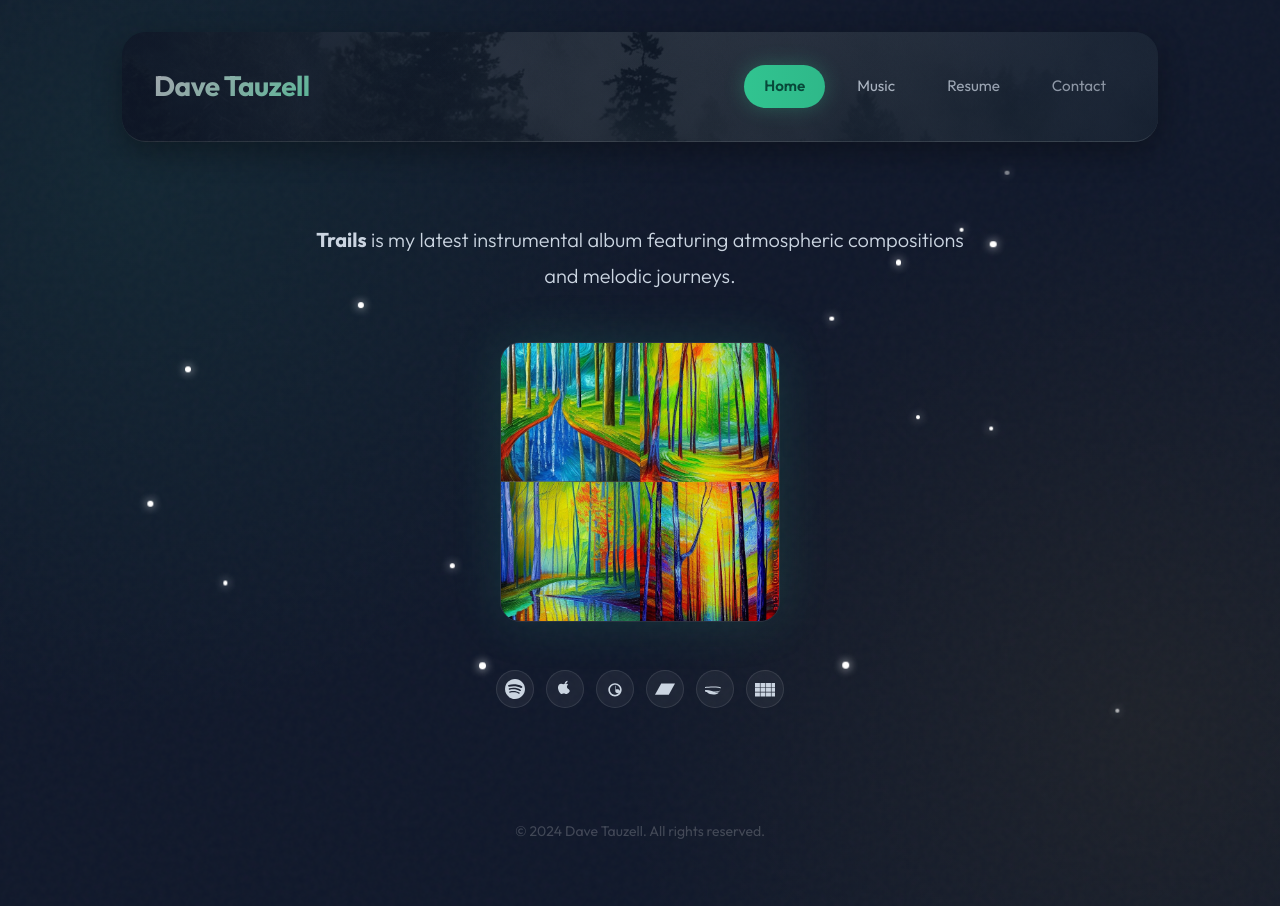
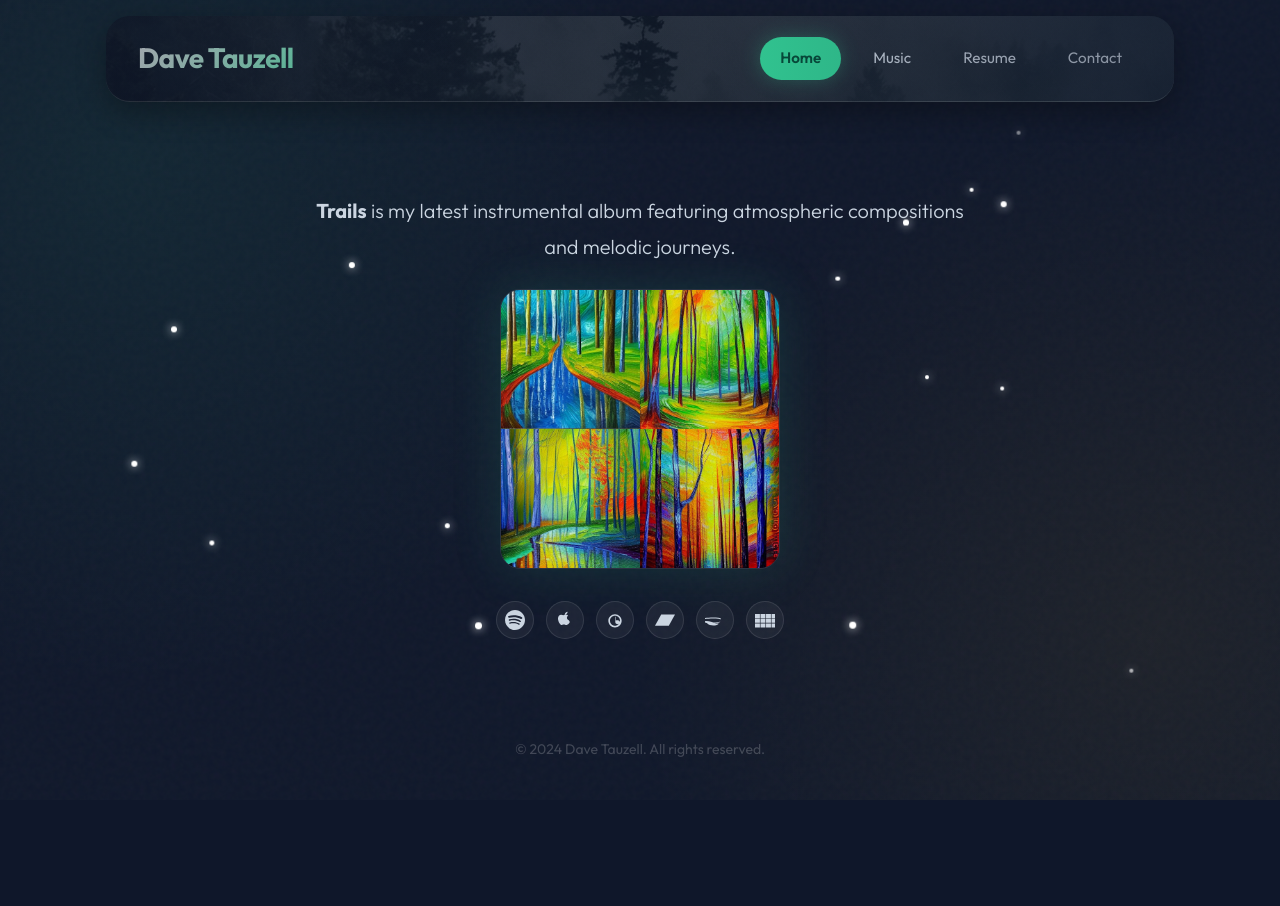
Before and after one commit to dtauzell/dtauzell.github.io, an Astro site: page / in a window 1280 px wide. After the commit the page ends 800 px from the top, so only its background shows below. Built offline with nearby package versions, Linux system fonts and the light colour scheme; Astro itself is replaced by a stand-in of ours.

Commit message:
Less vertical spacing

```diff
--- a/src/styles/modern.css
+++ b/src/styles/modern.css
@@ -46,7 +46,7 @@ body {
 .cover-container {
   max-width: 1100px;
   margin: 0 auto;
-  padding: 2rem;
+  padding: 1rem;
   min-height: 100vh;
   display: flex;
   flex-direction: column;
@@ -54,7 +54,7 @@ body {
 
 /* Header / Masthead */
 .masthead {
-  padding: 2rem 2rem;
+  padding: 1.25rem 2rem;
   margin-bottom: 1rem;
   display: flex;
   justify-content: space-between;
@@ -129,14 +129,14 @@ body {
   justify-content: center;
   align-items: center;
   text-align: center;
-  padding: 4rem 0;
+  padding: 2rem 0;
 }
 
 .cover-heading {
   font-size: 4rem;
   font-weight: 700;
   line-height: 1.1;
-  margin-bottom: 1.5rem;
+  margin-bottom: 1rem;
   letter-spacing: -0.02em;
   /* Organic green to gold gradient */
   background: linear-gradient(135deg, #f0fdf4 0%, #34d399 50%, #fbbf24 100%);
@@ -149,7 +149,7 @@ body {
 .lead {
   font-size: 1.25rem;
   color: var(--text-muted);
-  margin-bottom: 3rem;
+  margin-bottom: 1.5rem;
   max-width: 650px;
   font-weight: 300;
   line-height: 1.8;
@@ -200,7 +200,7 @@ body {
   grid-template-columns: repeat(auto-fit, minmax(220px, 1fr));
   gap: 2rem;
   width: 100%;
-  margin-top: 2rem;
+  margin-top: 1.25rem;
 }
 
 /* Glassmorphism Card Style - Organic */
@@ -326,7 +326,7 @@ body {
 /* Footer */
 .mastfoot {
   margin-top: auto;
-  padding: 3rem 0 2rem;
+  padding: 1.5rem 0;
   text-align: center;
   color: rgba(255, 255, 255, 0.2);
   font-size: 0.875rem;
@@ -354,7 +354,7 @@ body {
   width: 280px;
   height: auto;
   border-radius: 20px;
-  margin-bottom: 2.5rem;
+  margin-bottom: 1.5rem;
   box-shadow: 0 0 50px rgba(52, 211, 153, 0.15);
   border: 1px solid rgba(255, 255, 255, 0.1);
   object-fit: cover;
@@ -429,14 +429,14 @@ body {
   -webkit-backdrop-filter: blur(16px);
   border: 1px solid var(--glass-border);
   border-radius: var(--radius-organic);
-  padding: 3rem;
+  padding: 2rem;
   box-shadow: 0 20px 50px -12px rgba(0, 0, 0, 0.4);
 }
 
 .contact-form {
   display: flex;
   flex-direction: column;
-  gap: 1.5rem;
+  gap: 1rem;
 }
 
 .form-group {
```
